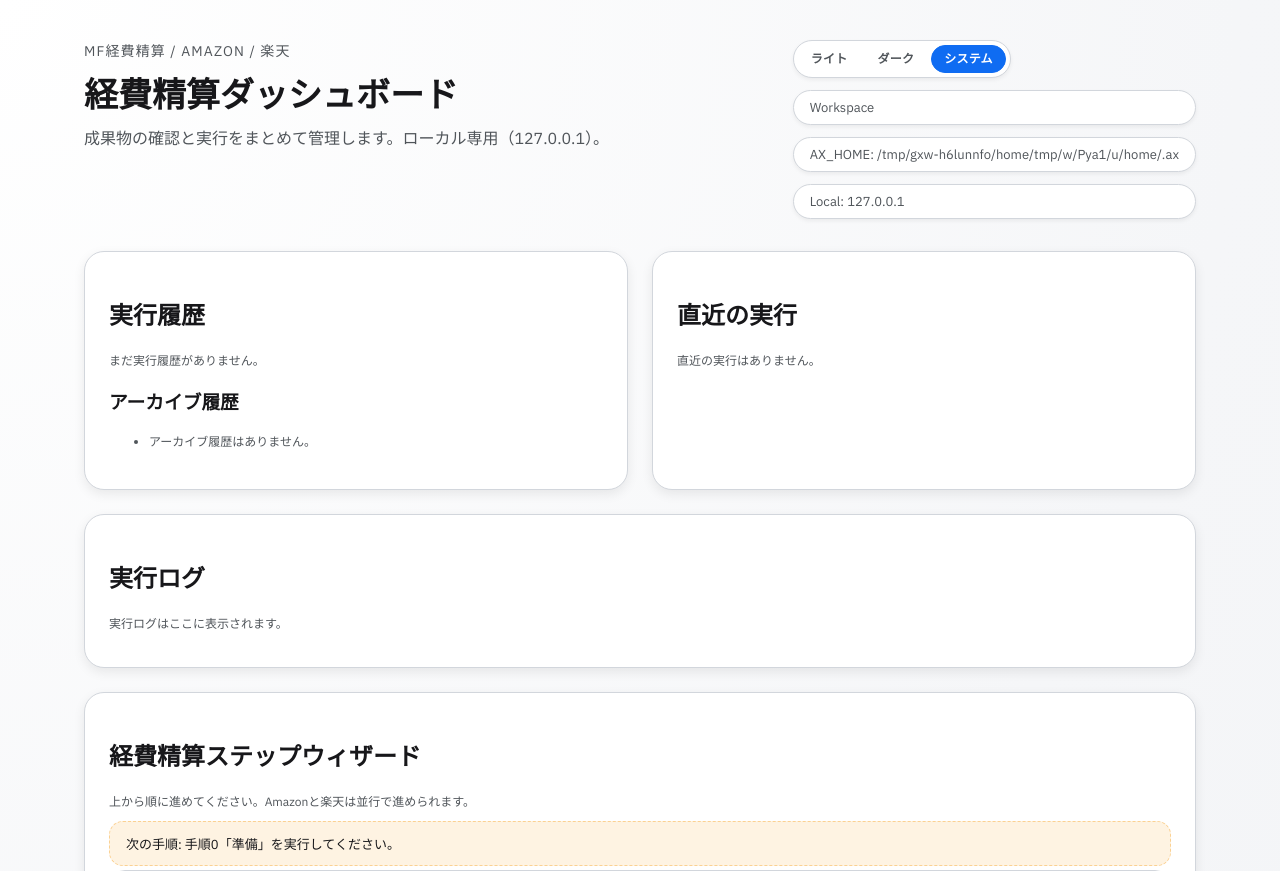
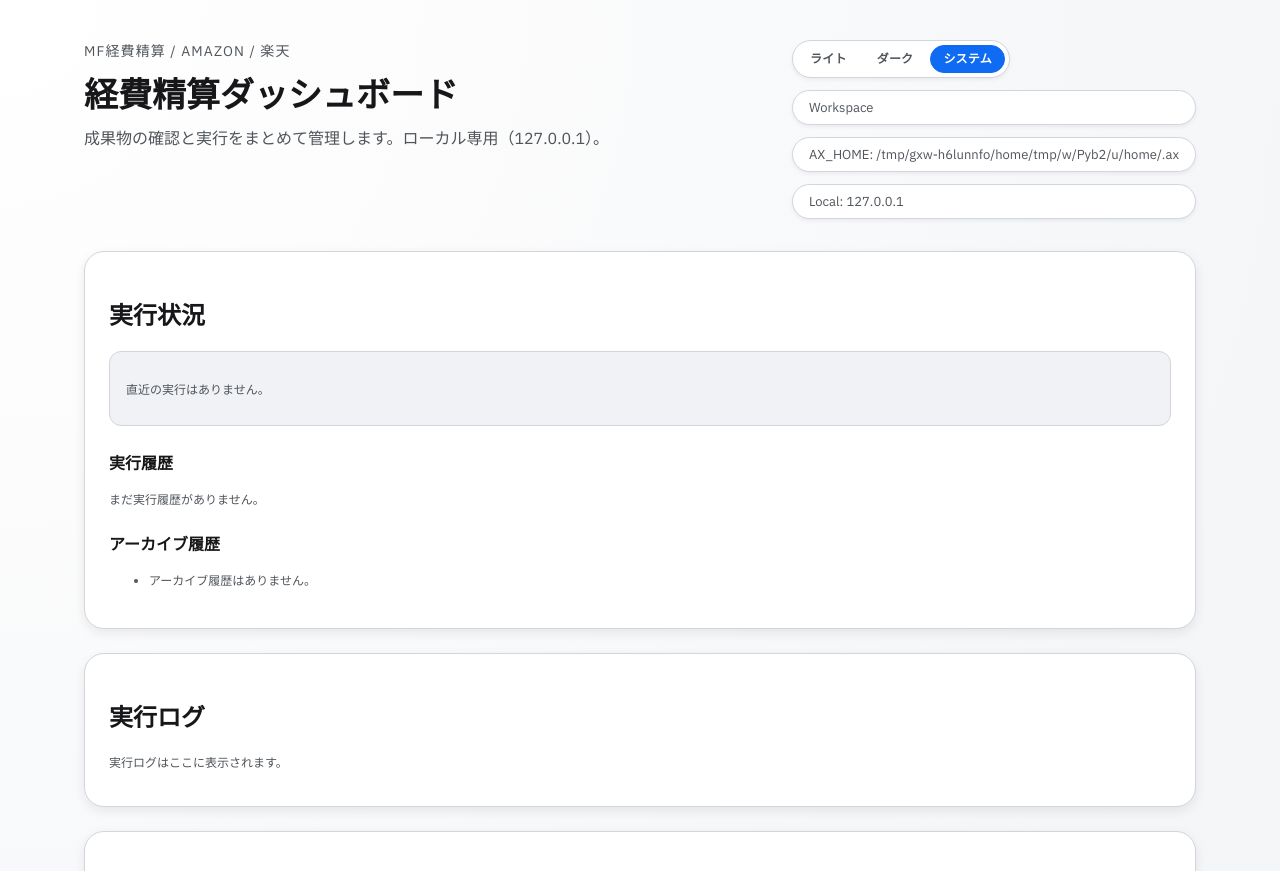
Before and after one commit to Igasawa/Skills-personal, a FastAPI app: page / in a window 1280 px wide. Shown: the top 871 px of the page. Run offline with FastAPI, Linux system fonts and the light colour scheme.

Commit message:
dashboard: merge run history and latest run cards
「実行履歴」と「直近の実行」の2つのカードを1つの「実行状況」カードに統合。
上部に直近の実行（リアルタイム更新）、下部に実行履歴リストを配置し、
情報の一覧性とレイアウト効率を向上。

- HTML: 2つのカードを1つに統合、セクション区切りを追加
- CSS: ステータス別の強調表示スタイルを追加
- JS: セクション全体のステータスクラスを動的に更新

Co-Authored-By: Claude Sonnet 4.5 <noreply@anthropic.com>

```diff
--- a/skills/mfcloud-expense-receipt-reconcile/dashboard/static/js/index.js
+++ b/skills/mfcloud-expense-receipt-reconcile/dashboard/static/js/index.js
@@ -171,6 +171,14 @@
       latestRunLinkEl.classList.remove("disabled");
       latestRunLinkEl.removeAttribute("aria-disabled");
       latestRunLinkEl.removeAttribute("tabindex");
+    }
+
+    // セクション全体のステータスクラスを更新
+    const section = document.querySelector("[data-latest-run-section]");
+    if (section) {
+      section.classList.remove("success", "failed", "running");
+      const dotClass = normalizeStatusForDot(statusRaw);
+      if (dotClass) section.classList.add(dotClass);
     }
 
     if (logRunIdEl && runId) logRunIdEl.textContent = `Run: ${runId}`;
--- a/skills/mfcloud-expense-receipt-reconcile/dashboard/static/styles/layout.css
+++ b/skills/mfcloud-expense-receipt-reconcile/dashboard/static/styles/layout.css
@@ -173,3 +173,42 @@ h1 {
     flex-direction: column;
   }
 }
+
+/* 直近の実行セクション */
+.latest-run-section {
+  padding: 16px;
+  background: rgb(var(--surface-2));
+  border-radius: 12px;
+  border: 1px solid rgb(var(--semantic-field-border-default));
+  margin-bottom: 20px;
+  transition: border-color var(--transition-fast), background var(--transition-fast);
+}
+
+/* ステータス別の強調表示 */
+.latest-run-section.running {
+  border-color: rgb(var(--semantic-feedback-warning-surface));
+  background: rgb(var(--semantic-feedback-warning-surface) / 0.08);
+}
+
+.latest-run-section.success {
+  border-color: rgb(var(--semantic-feedback-success-surface));
+  background: rgb(var(--semantic-feedback-success-surface) / 0.08);
+}
+
+.latest-run-section.failed {
+  border-color: rgb(var(--semantic-feedback-danger-surface));
+  background: rgb(var(--semantic-feedback-danger-surface) / 0.08);
+}
+
+/* セクション区切り */
+.section-divider {
+  margin: 24px 0 16px;
+  padding-top: 0;
+}
+
+.section-divider h3 {
+  margin: 0 0 16px;
+  font-size: 16px;
+  font-weight: 600;
+  color: rgb(var(--text-default));
+}
--- a/skills/mfcloud-expense-receipt-reconcile/dashboard/templates/index.html
+++ b/skills/mfcloud-expense-receipt-reconcile/dashboard/templates/index.html
@@ -25,7 +25,41 @@
 
       <section class="grid two">
         <div class="card">
-          <h2>実行履歴</h2>
+          <h2>実行状況</h2>
+
+          <!-- 直近の実行セクション -->
+          {% if latest_job %}
+          <div class="latest-run-section {{ latest_job.status }}" data-latest-run-section>
+            <div class="stack">
+              <div class="status-row">
+                <span class="status-dot {{ latest_job.status }}" data-latest-run-dot></span>
+                <span class="status-label" data-latest-run-status>{{ latest_job.status }}</span>
+                <span class="status-time" data-latest-run-time>{{ latest_job.started_at }}</span>
+              </div>
+              <div class="detail">
+                <div>Run ID: <span data-latest-run-id>{{ latest_job.run_id }}</span></div>
+                <div>対象: <span data-latest-run-ym>{{ latest_job.params.year }}-{{ "%02d"|format(latest_job.params.month) }}</span></div>
+              </div>
+              {% if latest_job_ym %}
+              <a class="secondary" data-latest-run-link href="/runs/{{ latest_job_ym }}">成果物を見る</a>
+              {% endif %}
+              {% if running_job %}
+              <button type="button" id="stop-run" class="danger" data-run-id="{{ running_job.run_id }}">停止する</button>
+              {% endif %}
+            </div>
+          </div>
+          {% else %}
+          <div class="latest-run-section" data-latest-run-section>
+            <p class="muted">直近の実行はありません。</p>
+          </div>
+          {% endif %}
+
+          <!-- セクション区切り -->
+          <div class="section-divider">
+            <h3>実行履歴</h3>
+          </div>
+
+          <!-- 実行履歴リスト -->
           {% if artifacts %}
           <div class="cards">
             {% for item in artifacts %}
@@ -59,7 +93,11 @@
           {% else %}
           <p class="muted">まだ実行履歴がありません。</p>
           {% endif %}
-          <h3>アーカイブ履歴</h3>
+
+          <!-- アーカイブ履歴 -->
+          <div class="section-divider">
+            <h3>アーカイブ履歴</h3>
+          </div>
           <ul class="archive-history" data-archive-history-list>
             {% if archive_history %}
             {% for item in archive_history %}
@@ -72,31 +110,6 @@
             <li class="archive-history-item muted" data-archive-history-empty>アーカイブ履歴はありません。</li>
             {% endif %}
           </ul>
-        </div>
-
-        <div class="card">
-          <h2>直近の実行</h2>
-          {% if latest_job %}
-          <div class="stack">
-            <div class="status-row">
-              <span class="status-dot {{ latest_job.status }}" data-latest-run-dot></span>
-              <span class="status-label" data-latest-run-status>{{ latest_job.status }}</span>
-              <span class="status-time" data-latest-run-time>{{ latest_job.started_at }}</span>
-            </div>
-            <div class="detail">
-              <div>Run ID: <span data-latest-run-id>{{ latest_job.run_id }}</span></div>
-              <div>対象: <span data-latest-run-ym>{{ latest_job.params.year }}-{{ "%02d"|format(latest_job.params.month) }}</span></div>
-            </div>
-            {% if latest_job_ym %}
-            <a class="secondary" data-latest-run-link href="/runs/{{ latest_job_ym }}">成果物を見る</a>
-            {% endif %}
-            {% if running_job %}
-            <button type="button" id="stop-run" class="danger" data-run-id="{{ running_job.run_id }}">停止する</button>
-            {% endif %}
-          </div>
-          {% else %}
-          <p class="muted">直近の実行はありません。</p>
-          {% endif %}
         </div>
       </section>
 
```
